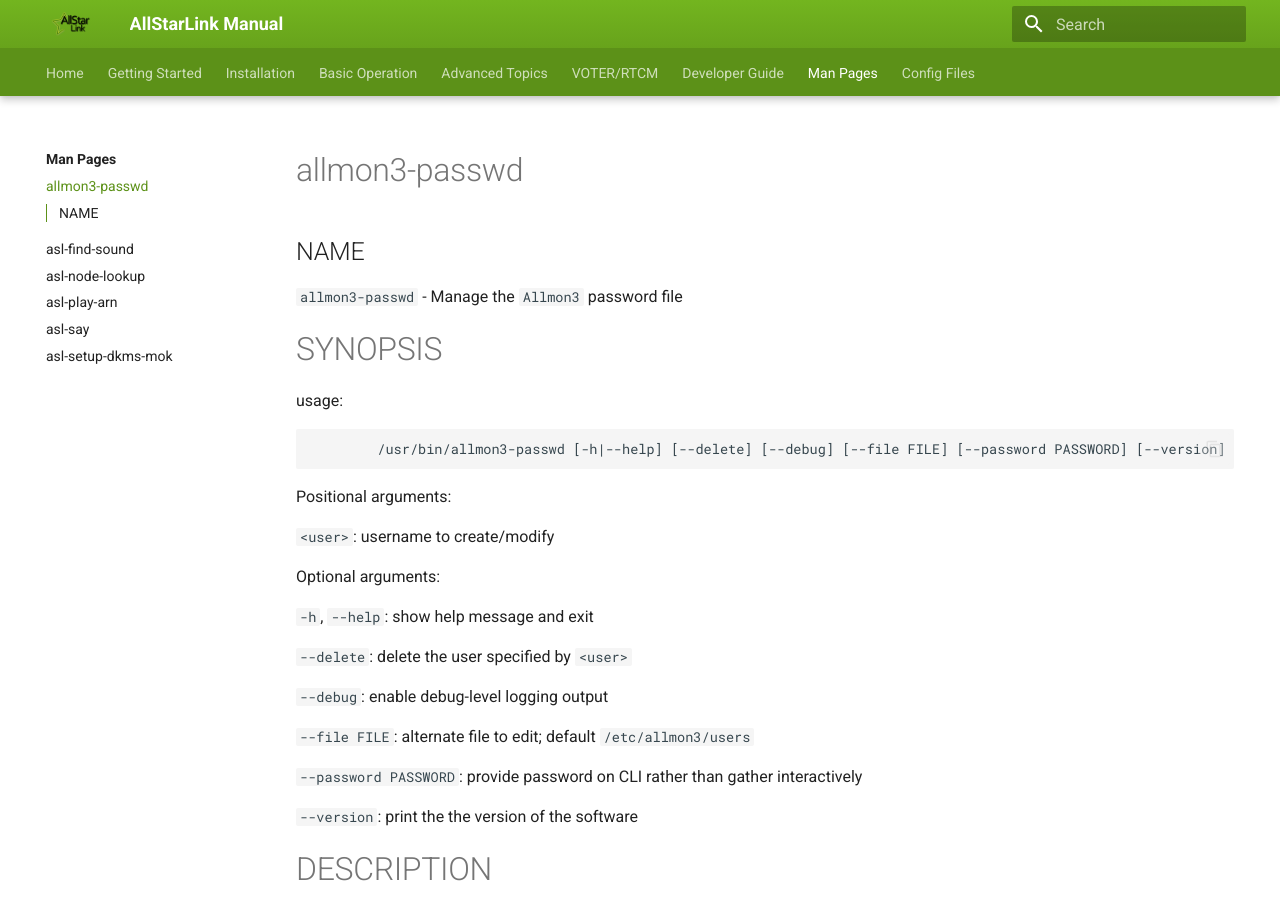
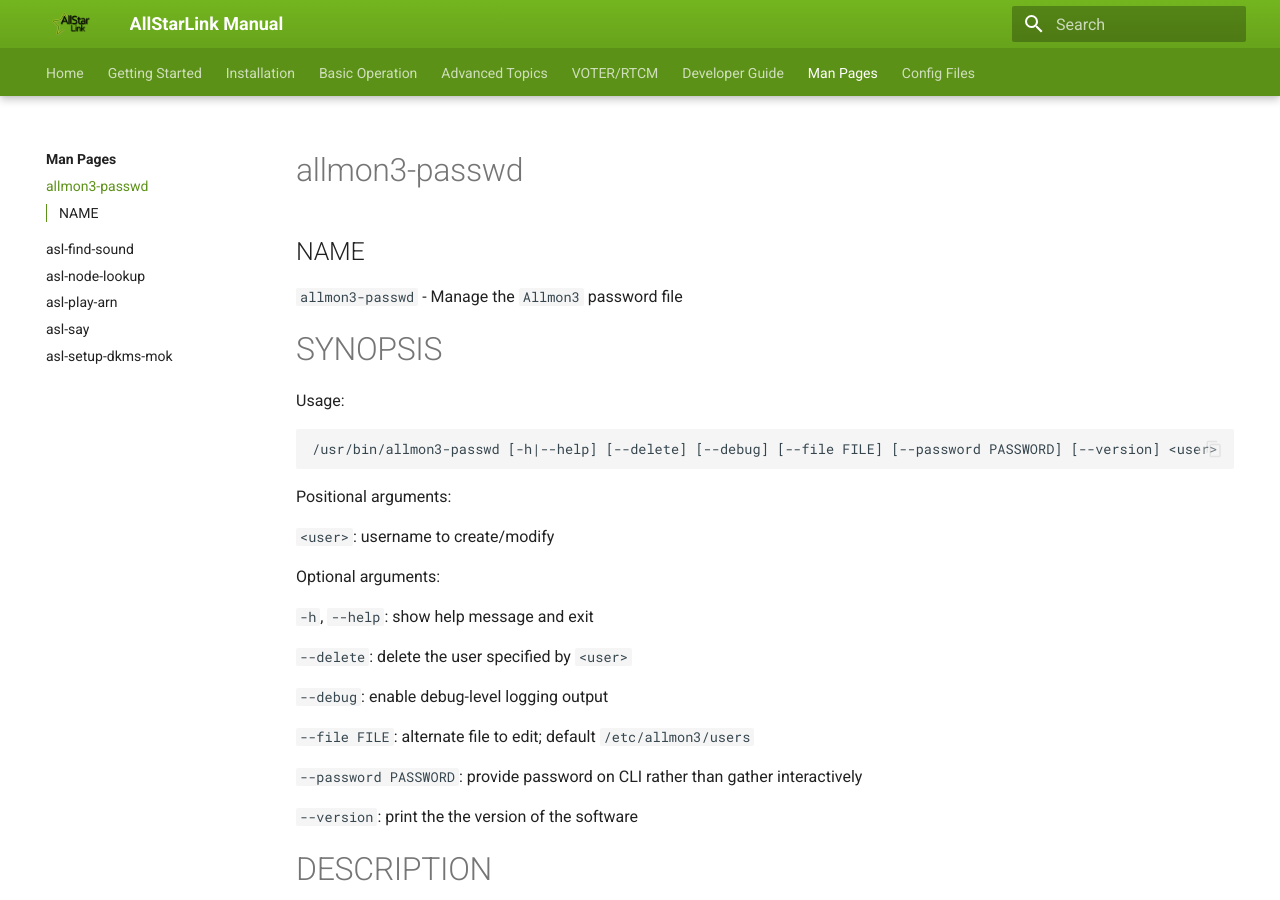
Before and after one commit to AllStarLink/ASL3-Manual, an MkDocs documentation site: the page built from docs/mans/allmon3-passwd.md, in a window 1280 px wide and 900 px high. Built offline with MkDocs 1.6.1 and Material for MkDocs 9.7.7, drawn with Linux system fonts in a browser that asks for light colours.

Commit message:
Adjust man page formatting.

````diff
--- a/docs/mans/allmon3-passwd.md
+++ b/docs/mans/allmon3-passwd.md
@@ -5,11 +5,10 @@
 `allmon3-passwd` - Manage the `Allmon3` password file
 
 # SYNOPSIS
-
-usage:
+Usage:
 
 ```
-        /usr/bin/allmon3-passwd [-h|--help] [--delete] [--debug] [--file FILE] [--password PASSWORD] [--version] <user>
+/usr/bin/allmon3-passwd [-h|--help] [--delete] [--debug] [--file FILE] [--password PASSWORD] [--version] <user>
 ```
 
 Positional arguments:
````
